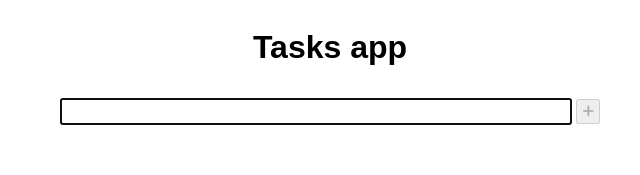
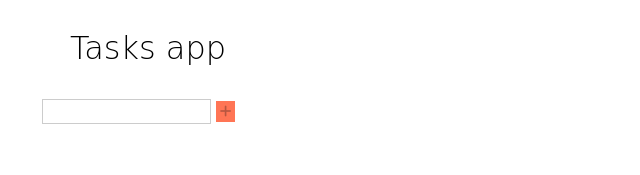
Before and after one commit to IsaacWl/tasks-app, a plain HTML site: page index.html in a window 1280 px wide. Shown: the whole page, without its empty margins (310-950 px from the left). Drawn offline with Linux system fonts and the light colour scheme.

Commit message:
added some css

```diff
--- a/style.css
+++ b/style.css
@@ -1,30 +1,33 @@
 body {
     font-family: Arial, Helvetica, sans-serif;
+}
+* {
+    box-sizing: border-box;
     padding: 0;
 }
-
 .flex {
     display: flex;
     flex-flow: column;
     gap: 10px;
     align-items: center;
 }
-
 .flex > button {
     width: 10rem;
     padding: .25rem .55rem;
 }
-
 
 ul {
     display: flex;
     flex-flow: column;
     padding: 0;
     justify-content: space-between;
-    width: 70%;
+    width: 100%;
     gap: 10px;
 }
-
+h1 {
+    font-family: cursive;
+    font-weight: 100;
+}
 .animate {
     animation: animated 200ms linear forwards;
 }
@@ -41,11 +44,19 @@ ul {
 }
 
 .field {
-    width: 40vw;
+    max-width: 700px;
+    width: 80%;
+    border: 1px solid #ccc;
+    outline: none;
 }
 
 .field, button {
     padding: .25rem .25rem;
+}
+
+.flex-container > button {
+    background: #ff7555;
+    border: none;
 }
 
 li {
@@ -55,7 +66,6 @@ li {
     padding: .55rem .50rem;
     cursor: pointer;
 }
-
 ul > div {
     display: flex;
     gap: 10px;
@@ -90,6 +100,8 @@ ul > div > button:nth-child(2) {
     align-items: center;
     justify-content: center;
     flex-flow: column;
+    max-width: 900px;
+    width: 100%;
 }
 .items > div > * {
     padding: 0 .55vw;
@@ -104,3 +116,8 @@ i {
 .c-r {
     color: #ff7555;
 }
+@media screen and (min-width: 750px) {
+    ul {
+        width: 50%;
+    }
+}
```
